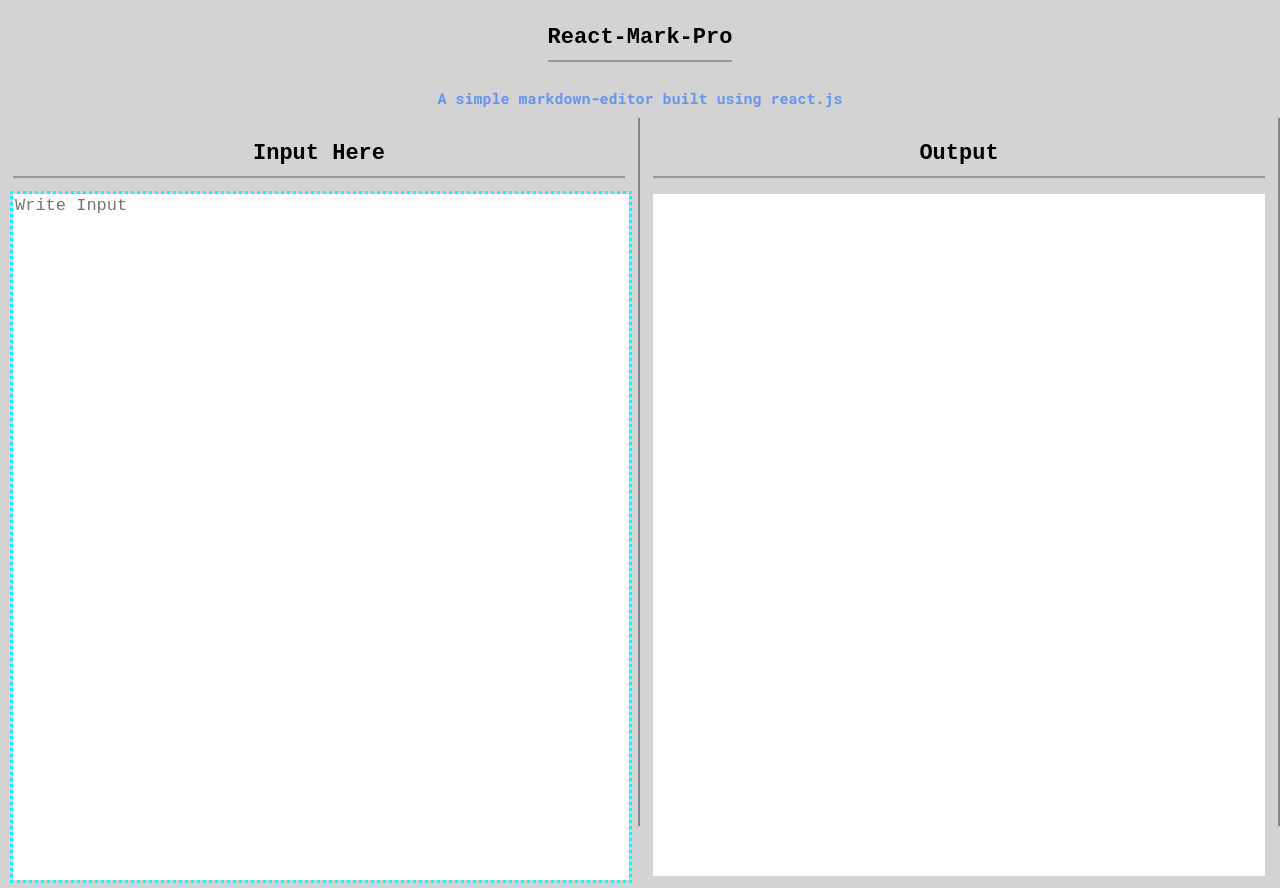
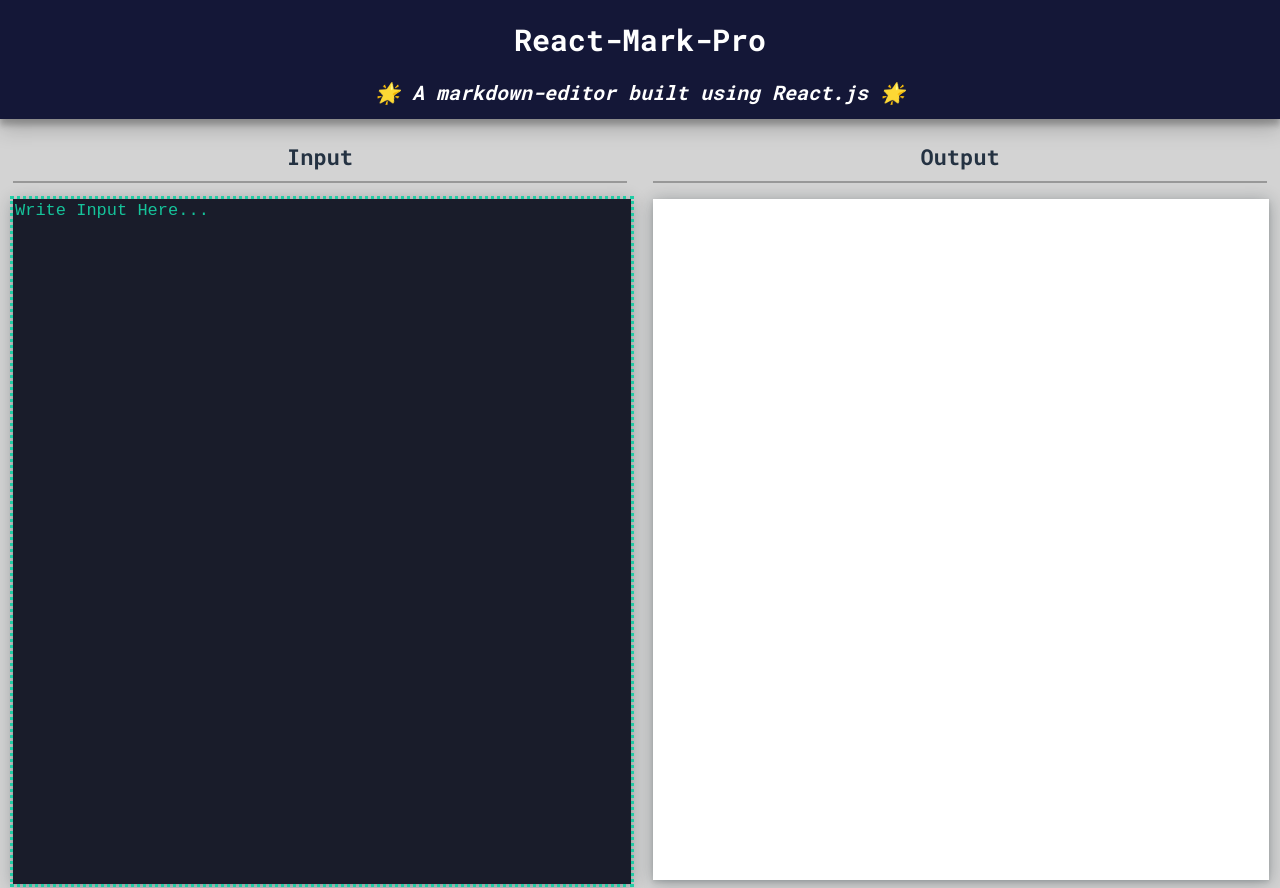
Before and after one commit to its-kumar-yash/react-markdown-editor-app, a React (Create React App) app: page / in a window 1280 px wide. Built offline with nearby package versions, Linux system fonts and the light colour scheme.

Commit message:
added more styling

```diff
--- a/src/App.css
+++ b/src/App.css
@@ -1,10 +1,11 @@
-@import url('https://fonts.googleapis.com/css2?family=Roboto+Mono:wght@400;500;700&display=swap');
+@import url("https://fonts.googleapis.com/css2?family=Roboto+Mono:wght@400;500;700&display=swap");
 
-html, body, #root {
+html,
+body,
+#root {
   width: 100%;
   height: 100%;
 }
-
 
 .App {
   font-family: sans-serif;
@@ -20,21 +21,27 @@ html, body, #root {
   align-items: center;
 }
 
-.title {
-  font-size: 25px;
-  font-family: 'Roboto Mono', monospace;
+.title-container {
+  width: 100%;
+  background: #141737;
+  box-shadow: rgba(0, 0, 0, 0.19) 0px 10px 20px, rgba(0, 0, 0, 0.23) 0px 6px 6px;
+}
+
+.main-title {
+  font-size: 30px;
+  font-family: "Roboto Mono", monospace;
   font-weight: bold;
-  /* font-style: normal; */
+  font-style: normal;
   text-align: center;
-  color: black;
+  color: rgb(255, 255, 255);
 }
 
 .para {
-  font-size: 15px;
-  font-family: 'Roboto Mono', monospace;
-  /* font-style: italic; */
+  font-size: 20px;
+  font-family: "Roboto Mono", monospace;
+  font-style: italic;
   text-align: center;
-  color: cornflowerblue;
+  color: rgb(255, 255, 255);
 }
 
 .editor-container {
--- a/src/App.js
+++ b/src/App.js
@@ -16,8 +16,10 @@ function App() {
   return (
     <EditorContext.Provider value={contextValue}>
       <div className="App" id="app-container">
-        <h1 className="title">React-Mark-Pro</h1>
-        <h1 className="para">A simple markdown-editor built using react.js</h1>
+        <div className="title-container">
+          <h1 className="main-title">React-Mark-Pro</h1>
+          <h1 className="para">🌟 A markdown-editor built using React.js 🌟</h1>
+        </div>
         <div className="editor-container">
           <MarkedInput />
           <Result />
--- a/src/components/MarkedInput.css
+++ b/src/components/MarkedInput.css
@@ -1,21 +1,20 @@
-@import url('https://fonts.googleapis.com/css2?family=Roboto+Mono:wght@400;500;700&display=swap');
+@import url("https://fonts.googleapis.com/css2?family=Roboto+Mono:wght@400;500;700&display=swap");
 
 .container {
   width: 50%;
   height: 100%;
   padding: 13px;
-    border-right: 2px solid rgba(15,15,15,0.4);
-    font-family: 'Roboto', sans-serif;
+  font-family: "Roboto Mono", monospace;
 }
 
 .title {
   font-size: 22px;
   font-weight: 600;
-    color: black;
-    font-family: monospace;
+  color: #243242;
+  font-family: "Roboto Mono", monospace;
   margin-bottom: 1rem;
   padding: 10px 0;
-    border-bottom: 2px solid rgba(15,15,15,0.3);
+  border-bottom: 2px solid rgba(15, 15, 15, 0.3);
 }
 
 .textarea-container {
@@ -24,8 +23,15 @@
   resize: none;
   border: none;
   outline-style: dotted;
-    outline-color: aqua;
+  outline-color: #20cda5;
   font-size: 17px;
-    color: black;
-    background: white;
+  color: #15c39a;
+  background: #191c2a;
+  box-shadow: rgba(14, 30, 37, 0.12) 0px 2px 4px 0px,
+    rgba(14, 30, 37, 0.32) 0px 2px 16px 0px;
 }
+
+::placeholder {
+  color: #15c39a;
+  opacity: 1;
+}
--- a/src/components/MarkedInput.jsx
+++ b/src/components/MarkedInput.jsx
@@ -13,10 +13,10 @@ const MarkedInput = () => {
 
   return (
     <div className="container">
-      <div className="title">Input Here</div>
+      <div className="title">Input</div>
       <textarea
         className="textarea-container"
-        placeholder="Write Input"
+        placeholder="Write Input Here..."
         onChange={onInputChangeHander}
       ></textarea>
     </div>
--- a/src/components/Result.css
+++ b/src/components/Result.css
@@ -1,21 +1,20 @@
-@import url('https://fonts.googleapis.com/css2?family=Roboto+Mono:wght@400;500;700&display=swap');
+@import url("https://fonts.googleapis.com/css2?family=Roboto+Mono:wght@400;500;700&display=swap");
 
 .container {
   width: 50%;
   height: 100%;
   padding: 13px;
-    border-right: 2px solid rgba(15,15,15,0.4);
-    font-family: 'Roboto', sans-serif;
+  font-family: "Roboto Mono", monospace;
 }
 
 .title {
   font-size: 22px;
   font-weight: 600;
-    color:black;
-    font-family: monospace;
-    margin-bottom:1em;
+  color: black;
+  font-family: "Roboto Mono", monospace;
+  margin-bottom: 1em;
   padding: 18px 0;
-    border-bottom: 2px solid rgba(15,15,15,0.3);
+  border-bottom: 2px solid rgba(15, 15, 15, 0.3);
 }
 
 .result-area {
@@ -27,4 +26,7 @@
   color: black;
   background: white;
   text-align: left;
+  padding-left: 2px;
+  box-shadow: rgba(14, 30, 37, 0.12) 0px 2px 4px 0px,
+    rgba(14, 30, 37, 0.32) 0px 2px 16px 0px;
 }
```
Lines whose indentation alone changed are shown as unchanged.
